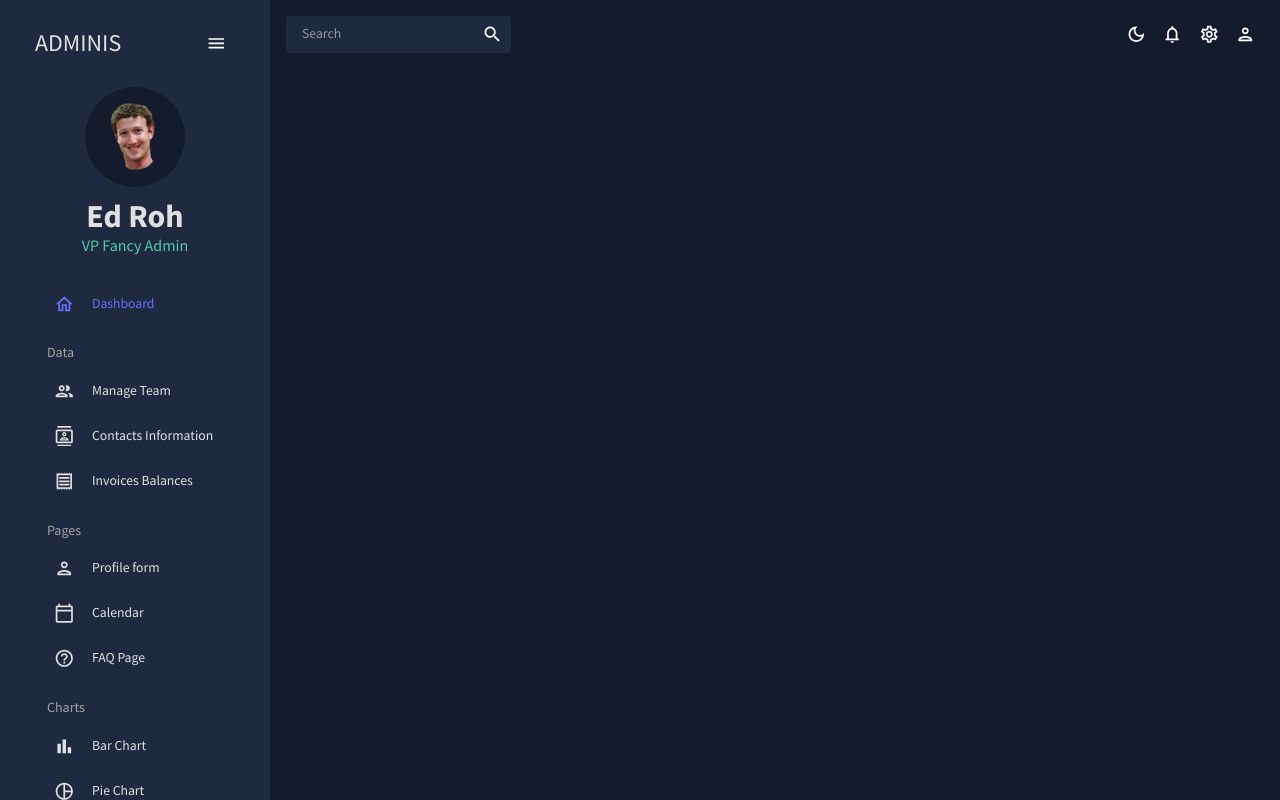
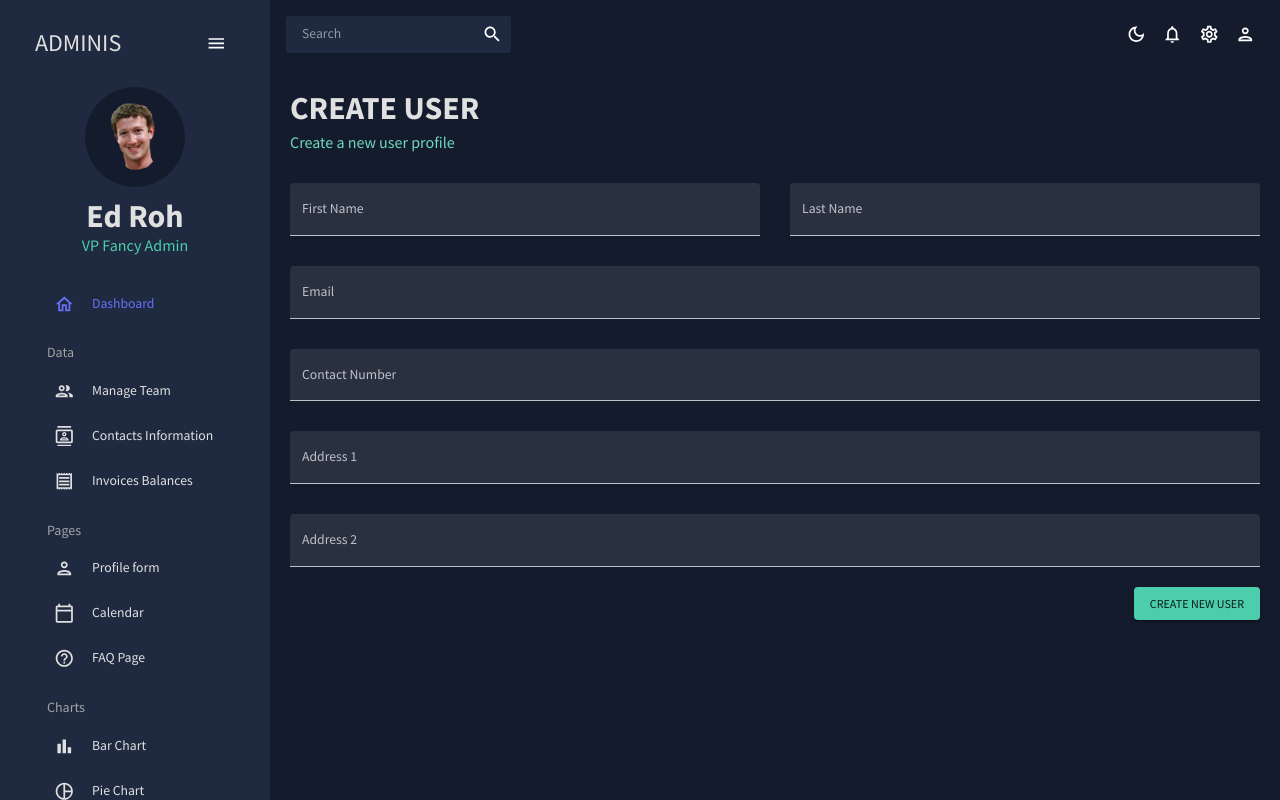
Before and after one commit to tikaps/admin-dashboard, a React (Create React App) app in the folder react-admin/: page /form in a window 1280 px wide. Built offline with nearby package versions, Linux system fonts and the light colour scheme.

Commit message:
form submit section

```diff
--- a/react-admin/src/App.js
+++ b/react-admin/src/App.js
@@ -8,8 +8,8 @@
 import Team from "./scenes/team";
 import Contacts from "./scenes/contacts";
 import Invoices from "./scenes/invoices";
+import Form from "./scenes/form";
 // import Bar from "./scenes/bar";
-// import Form from "./scenes/form";
 // import Line from "./scenes/line";
 // import Pie from "./scenes/pie";
 // import FAQ from "./scenes/faq";
@@ -33,7 +33,7 @@
               <Route path="/team" element={<Team />} />
               <Route path="/contacts" element={<Contacts />} />
               <Route path="/invoices" element={<Invoices />} />
-              {/* <Route path="/form" element={<Form />} /> */}
+              <Route path="/form" element={<Form />} />
               {/* <Route path="/bar" element={<Bar />} /> */}
               {/* <Route path="/pie" element={<Pie />} /> */}
               {/* <Route path="/line" element={<Line />} /> */}
--- /dev/null
+++ b/react-admin/src/scenes/form/index.jsx
@@ -0,0 +1,153 @@
+import { Box, Button, TextField } from "@mui/material";
+import { Formik } from "formik";
+import * as yup from "yup";
+import useMediaQuery from "@mui/material/useMediaQuery";
+import Header from "../../components/Header";
+
+const initialValues = {
+  firstName: "",
+  lastName: "",
+  email: "",
+  contact: "",
+  address1: "",
+  address2: "",
+};
+
+const phoneRegExp =
+  /^((\+[1-9]{1,4}[ -]?)|(\([0-9]{2,3}\)[ -]?)|([0-9]{2,4})[ -]?)*?[0-9]{3,4}[ -]?[0-9]{3,4}$/;
+
+const userSchema = yup.object().shape({
+  firstName: yup.string().required("required"),
+  lastName: yup.string().required("required"),
+  email: yup.string().email("invalid email").required("required"),
+  contact: yup
+    .string()
+    .matches(phoneRegExp, "Phone number is not valid")
+    .required("required"),
+  address1: yup.string().required("required"),
+  address2: yup.string().required("required"),
+});
+
+const Form = () => {
+  const isNonMobile = useMediaQuery("(min-width:600px)");
+  const handleFormSubmit = (values) => {
+    console.log(values);
+  };
+
+  return (
+    <Box m="20px">
+      <Header title="CREATE USER" subtitle="Create a new user profile" />
+      <Formik
+        onSubmit={handleFormSubmit}
+        initialValues={initialValues}
+        validationSchema={userSchema}
+      >
+        {({
+          values,
+          errors,
+          touched,
+          handleBlur,
+          handleChange,
+          handleSubmit,
+        }) => (
+          <form onSubmit={handleSubmit}>
+            <Box
+              display="grid"
+              gap="30px"
+              gridTemplateColumns="repeat(4, minmax(0, 1fr))"
+              sx={{
+                "& > div": { gridColumn: isNonMobile ? undefined : "span 4" },
+              }}
+            >
+              <TextField
+                fullWidth
+                variant="filled"
+                type="text"
+                label="First Name"
+                onBlur={handleBlur}
+                onChange={handleChange}
+                value={values.firstName}
+                name="firstName"
+                error={!!touched.firstName && !!errors.firstName}
+                helperText={touched.firstName && errors.firstName}
+                sx={{ gridColumn: "span 2" }}
+              />
+              <TextField
+                fullWidth
+                variant="filled"
+                type="text"
+                label="Last Name"
+                onBlur={handleBlur}
+                onChange={handleChange}
+                value={values.lastName}
+                name="lastName"
+                error={!!touched.lastName && !!errors.lastName}
+                helperText={touched.lastName && errors.lastName}
+                sx={{ gridColumn: "span 2" }}
+              />
+              <TextField
+                fullWidth
+                variant="filled"
+                type="text"
+                label="Email"
+                onBlur={handleBlur}
+                onChange={handleChange}
+                value={values.email}
+                name="email"
+                error={!!touched.email && !!errors.email}
+                helperText={touched.email && errors.email}
+                sx={{ gridColumn: "span 4" }}
+              />
+              <TextField
+                fullWidth
+                variant="filled"
+                type="text"
+                label="Contact Number"
+                onBlur={handleBlur}
+                onChange={handleChange}
+                value={values.contact}
+                name="contact"
+                error={!!touched.contact && !!errors.contact}
+                helperText={touched.contact && errors.contact}
+                sx={{ gridColumn: "span 4" }}
+              />
+              <TextField
+                fullWidth
+                variant="filled"
+                type="text"
+                label="Address 1"
+                onBlur={handleBlur}
+                onChange={handleChange}
+                value={values.address1}
+                name="address1"
+                error={!!touched.address1 && !!errors.address1}
+                helperText={touched.address1 && errors.address1}
+                sx={{ gridColumn: "span 4" }}
+              />
+              <TextField
+                fullWidth
+                variant="filled"
+                type="text"
+                label="Address 2"
+                onBlur={handleBlur}
+                onChange={handleChange}
+                value={values.address2}
+                name="address2"
+                error={!!touched.address2 && !!errors.address2}
+                helperText={touched.address2 && errors.address2}
+                sx={{ gridColumn: "span 4" }}
+              />
+            </Box>
+            <Box display="flex" justifyContent="end" mt="20px">
+              <Button type="submit" color="secondary" variant="contained">
+                Create New User
+              </Button>
+            </Box>
+          </form>
+        )}
+      </Formik>
+    </Box>
+  );
+};
+
+export default Form;
--- a/react-admin/src/scenes/global/Sidebar.jsx
+++ b/react-admin/src/scenes/global/Sidebar.jsx
@@ -123,7 +123,7 @@
               to="/"
               icon={<HomeOutlinedIcon />}
               selected={selected}
-              setSelected={selected}
+              setSelected={setSelected}
             />
             <Typography
               variant="h6"
@@ -137,21 +137,21 @@
               to="/team"
               icon={<PeopleOutlinedIcon />}
               selected={selected}
-              setSelected={selected}
+              setSelected={setSelected}
             />
             <Item
               title="Contacts Information"
               to="/contacts"
               icon={<ContactsOutlinedIcon />}
               selected={selected}
-              setSelected={selected}
+              setSelected={setSelected}
             />
             <Item
               title="Invoices Balances"
               to="/invoices"
               icon={<ReceiptOutlinedIcon />}
               selected={selected}
-              setSelected={selected}
+              setSelected={setSelected}
             />
             <Typography
               variant="h6"
@@ -165,21 +165,21 @@
               to="/form"
               icon={<PersonOutlinedIcon />}
               selected={selected}
-              setSelected={selected}
+              setSelected={setSelected}
             />
             <Item
               title="Calendar"
               to="/calendar"
               icon={<CalendarTodayOutlinedIcon />}
               selected={selected}
-              setSelected={selected}
+              setSelected={setSelected}
             />
             <Item
               title="FAQ Page"
               to="/faq"
               icon={<HelpOutlineOutlinedIcon />}
               selected={selected}
-              setSelected={selected}
+              setSelected={setSelected}
             />
             <Typography
               variant="h6"
@@ -193,28 +193,28 @@
               to="/bar"
               icon={<BarChartOutlinedIcon />}
               selected={selected}
-              setSelected={selected}
+              setSelected={setSelected}
             />
             <Item
               title="Pie Chart"
               to="/pie"
               icon={<PieChartOutlineOutlinedIcon />}
               selected={selected}
-              setSelected={selected}
+              setSelected={setSelected}
             />
             <Item
               title="Line Chart"
               to="/line"
               icon={<TimelineOutlinedIcon />}
               selected={selected}
-              setSelected={selected}
+              setSelected={setSelected}
             />
             <Item
               title="Geography Chart"
               to="/geography"
               icon={<MapOutlinedIcon />}
               selected={selected}
-              setSelected={selected}
+              setSelected={setSelected}
             />
           </Box>
         </Menu>
```
